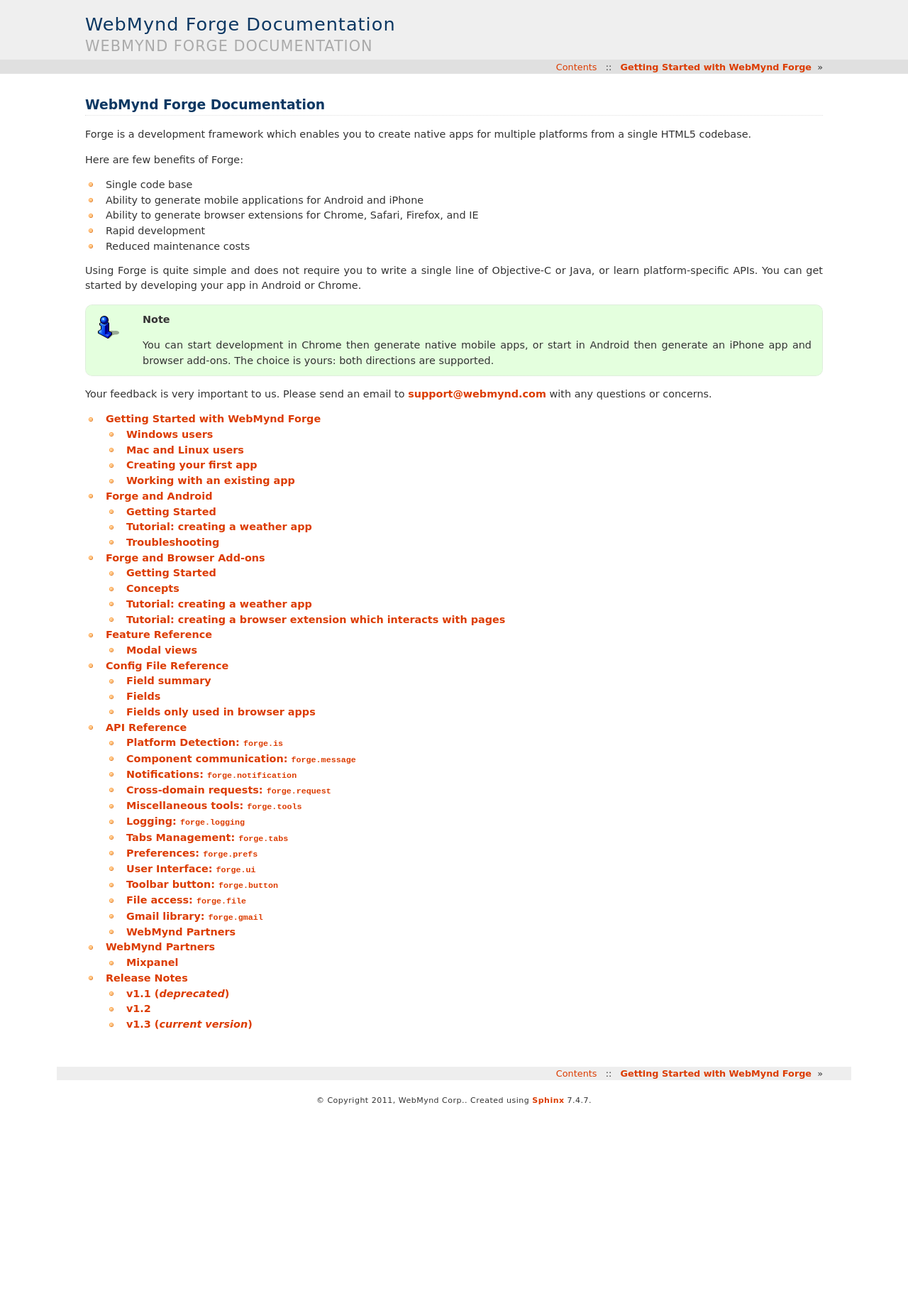
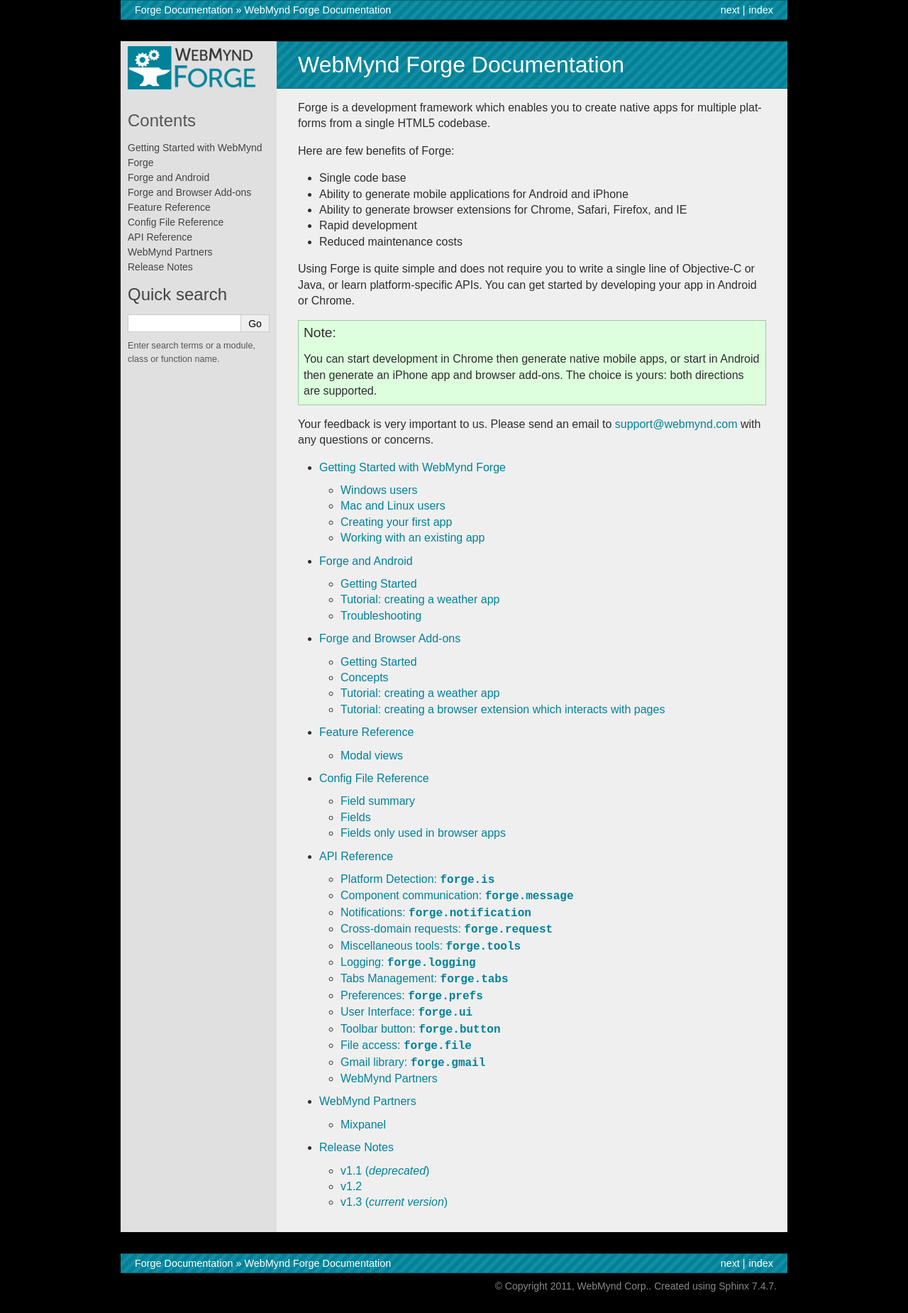
Before and after one commit to trigger-corp/Forge-Documentation, a Sphinx documentation site: the page built from source/index.rst, in a window 1280 px wide. Shown: the whole page at 71% size. Built offline with Sphinx 7.4.7, drawn with Linux system fonts in a browser that asks for light colours; some web fonts are replaced; before the commit the page ends 1567 px from its top, so only the background shows below that.

Commit message:
back to forge theme

```diff
--- a/source/conf.py
+++ b/source/conf.py
@@ -107,8 +107,8 @@ highlight_language = 'js'
 # The theme to use for HTML and HTML Help pages.  See the documentation for
 # a list of builtin themes.
 # html_theme = 'sphinxdoc'
-# html_theme = 'forge'
-html_theme = 'haiku'
+html_theme = 'forge'
+# html_theme = 'haiku'
 # haiku: no sidebar, nice notes
 # agogo: good sidebar, too much vspace, bit messy
 # scrolls: narrow, no sidebar
@@ -127,7 +127,7 @@ html_theme_path = ['_theme']
 html_title = 'Forge - Cross-platform App Development Tools'
 
 # A shorter title for the navigation bar.  Default is the same as html_title.
-html_short_title = 'WebMynd Forge Documentation'
+html_short_title = 'Forge Documentation'
 
 # The name of an image file (relative to this directory) to place at the top
 # of the sidebar.
@@ -189,7 +189,7 @@ html_show_sourcelink = False
 #html_file_suffix = None
 
 # Output file base name for HTML help builder.
-htmlhelp_basename = 'Cross-browserAdd-onDevelopmentdoc'
+htmlhelp_basename = 'Forge'
 
 
 # -- Options for LaTeX output --------------------------------------------------
```
